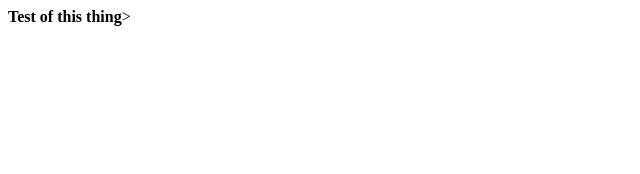
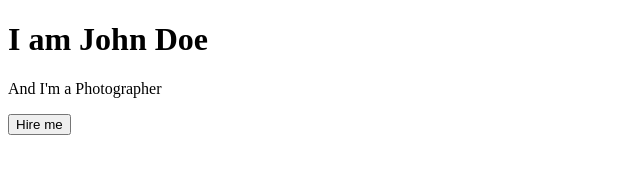
Before and after one commit to BunsenBurns/tylopez.github.io, a plain HTML site: page index.html in a window 1280 px wide. Shown: the whole page, without its empty margins (0-640 px from the left). Drawn offline with Linux system fonts and the light colour scheme.

Commit message:
Update index.html

```diff
--- a/index.html
+++ b/index.html
@@ -1 +1,16 @@
-<b>Test of this thing</b>>
+<!DOCTYPE html>
+<html>
+<head>
+    <meta charset="utf-8"/>
+    <div class="hero-image">
+        <div class="hero-text">
+          <h1>I am John Doe</h1>
+          <p>And I'm a Photographer</p>
+          <button>Hire me</button>
+        </div>
+      </div>
+</head>
+<body>
+    <!-- Comment -->
+</body>
+</html>
```
